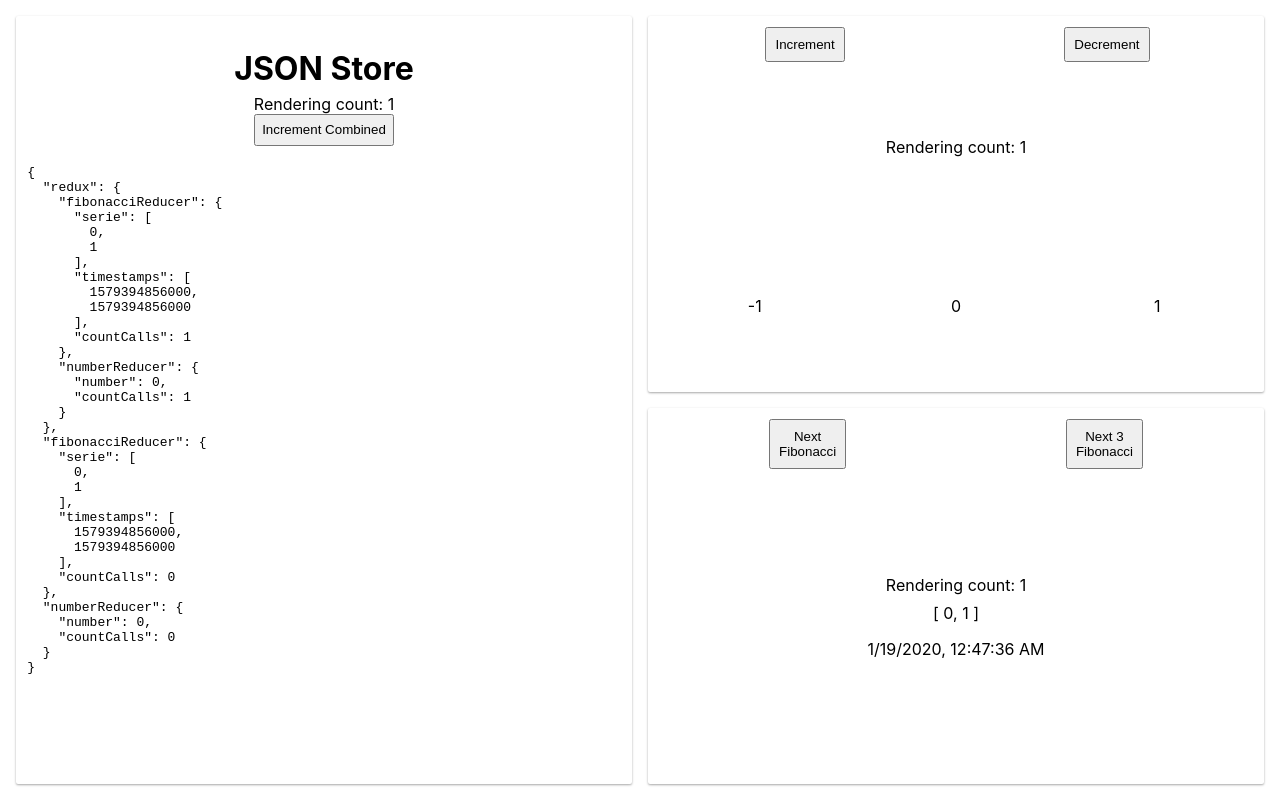
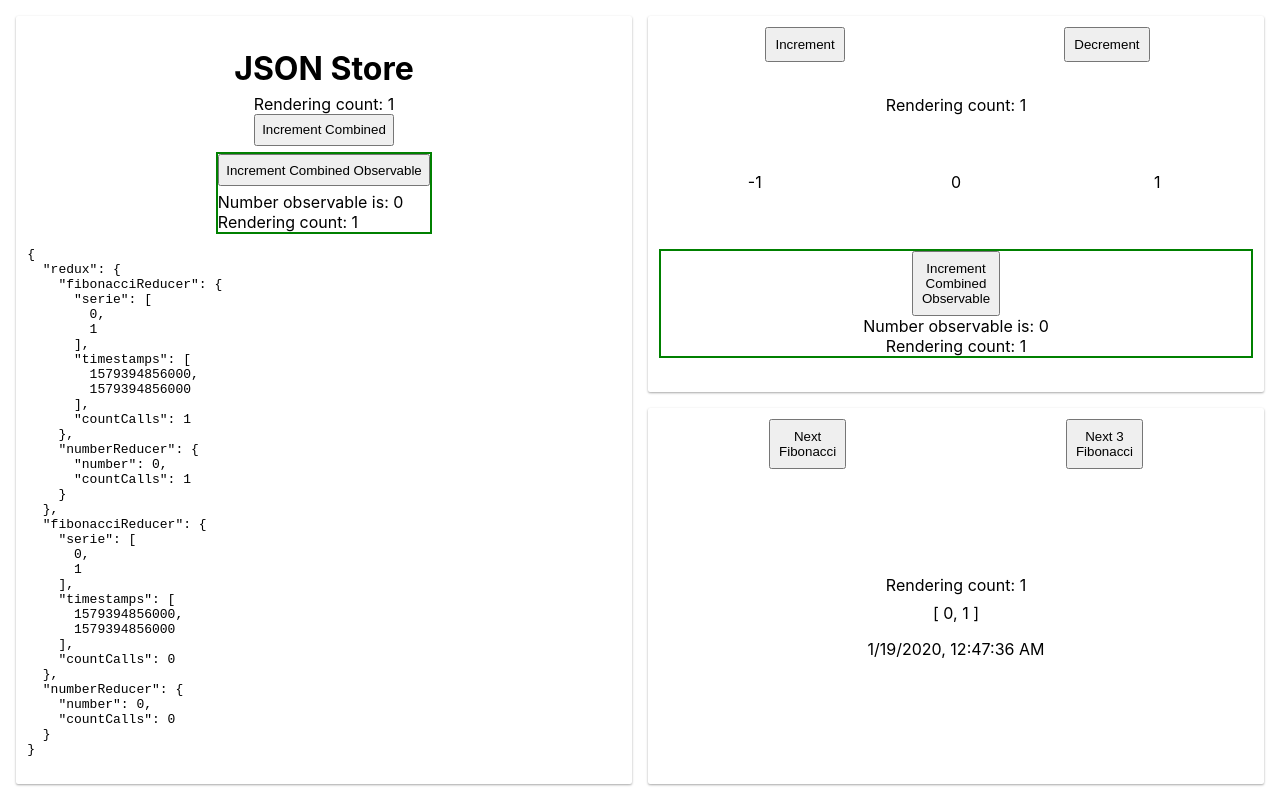
Before and after one commit to danilocastro-toast/migration-path-out-of-redux, a React (Create React App) app: page / in a window 1280 px wide. Built offline with nearby package versions, Linux system fonts and the light colour scheme; what miragejs would draw is missing.

Commit message:
added middleware to the reactive store

```diff
--- a/src/DashboardStore.jsx
+++ b/src/DashboardStore.jsx
@@ -5,6 +5,7 @@ import DashboardItem from './DashboardItem'
 import FibonacciStore from './FibonacciStoreConnected'
 import NumberStore from './NumberStoreConnected'
 import useRenderCount from './useRenderCount'
+import InternalBlock from './InternalBlock'
 
 const DashboardStoreLayout = styled.div`
   height: 100%;
@@ -58,6 +59,7 @@ export default function DashboardStore(props) {
           <h1>JSON Store</h1>
           {count}
           <button type="button" onClick={onClick}>Increment Combined</button>
+          <InternalBlock />
           <pre>
             {JSON.stringify(props, null, 2)}
           </pre>
--- /dev/null
+++ b/src/InternalBlock.jsx
@@ -0,0 +1,30 @@
+import React, { useCallback } from 'react'
+import styled from 'styled-components'
+import useNumberObservableState from './states/useNumberObservableState'
+import useRenderCount from './useRenderCount'
+
+const InternalBlockLayout = styled.div`
+  box-sizing: border-box;
+  border: 2px solid green;
+`
+
+export default function InternalBlock() {
+  const { state, actions } = useNumberObservableState()
+  const { incrementCombined } = actions
+  const onClick = useCallback(
+    /**
+     * Both actions are wrapped with individual dispatches (each store slice)
+     */
+    () => incrementCombined(() => {
+      alert('Look at the rendering count')
+    }),
+    [incrementCombined])
+
+  const count = useRenderCount()
+
+  return <InternalBlockLayout>
+    <button type="button" onClick={onClick}>Increment Combined Observable</button>
+    <div>Number observable is: {state.number}</div>
+    {count}
+  </InternalBlockLayout>
+}
--- a/src/NumberStore.jsx
+++ b/src/NumberStore.jsx
@@ -1,7 +1,7 @@
 import React from 'react'
 import styled from 'styled-components'
 import useRenderCount from './useRenderCount'
-
+import InternalBlock from './InternalBlock'
 
 const NumberStoreLayout = styled.div`
   height: 100%;
@@ -59,6 +59,7 @@ export default function NumberStore(props) {
         <span>{previous}</span>
         <span>{current}</span>
         <span>{next}</span>
+        <InternalBlock />
       </div>
     </NumberStoreLayout>
   )
--- a/src/observable-state/useObservableStateActions.js
+++ b/src/observable-state/useObservableStateActions.js
@@ -1,15 +1,31 @@
 import { useMemo } from 'react'
 
-export default function useObservableStateActions(observable, reducer, mapDispatch) {
+const DEFAULT_MIDDLEWARES = []
+const registeredMiddlewares = []
+
+export default function useObservableStateActions(observable, reducer, mapDispatch, middlewares = DEFAULT_MIDDLEWARES) {
   return useMemo(() => {
     const actions = {}
+    const baseDispatch = action => observable.set(state => reducer(state, action))
+    const dispatch = applyMiddleware(observable, baseDispatch, middlewares)
+
     Object.keys(mapDispatch).forEach(actionName => {
-      actions[actionName] = (...args) => {
-        const actionArgs = mapDispatch[actionName](...args)
-        observable.set(state => reducer(state, actionArgs))
-      }
+      actions[actionName] = (...args) => dispatch(mapDispatch[actionName](...args))
     })
 
     return actions
-  }, [mapDispatch, observable, reducer])
+  }, [mapDispatch, middlewares, observable, reducer])
 }
+
+function applyMiddleware(observable, dispatch, middlewares) {
+  let nextDispatch = dispatch
+  middlewares.forEach(({ middleware, onRegistered }) => {
+    nextDispatch = middleware({ getState: observable.get, dispatch })(nextDispatch)
+    if (!registeredMiddlewares.includes(middleware)) {
+      registeredMiddlewares.push(middleware)
+      onRegistered && onRegistered(middleware)
+    }
+  })
+
+  return nextDispatch
+}
--- a/src/states/useNumberObservableState.js
+++ b/src/states/useNumberObservableState.js
@@ -1,12 +1,19 @@
 import { useMemo } from 'react'
+import createSagaMiddleware from 'redux-saga'
 import { ObservableState, useObservableState, useObservableStateActions } from '../observable-state'
 import numberReducer, { actions as mapDispatch, initialState } from '../reducers/numberReducer'
+import sagas from '../sagas'
+
+const middlewares = [{
+  middleware: createSagaMiddleware(),
+  onRegistered: middleware => sagas.forEach(saga => middleware.run(saga))
+}]
 
 const observableState = ObservableState.create(initialState)
 
 export default function useNumberObservableState() {
   const [state, setState] = useObservableState(observableState)
-  const actions = useObservableStateActions(observableState, numberReducer, mapDispatch)
+  const actions = useObservableStateActions(observableState, numberReducer, mapDispatch, middlewares)
 
   return useMemo(
     () => ({
```
Also changed, not shown: src/DashboardStoreConnected.jsx (+9 -0 lines).
